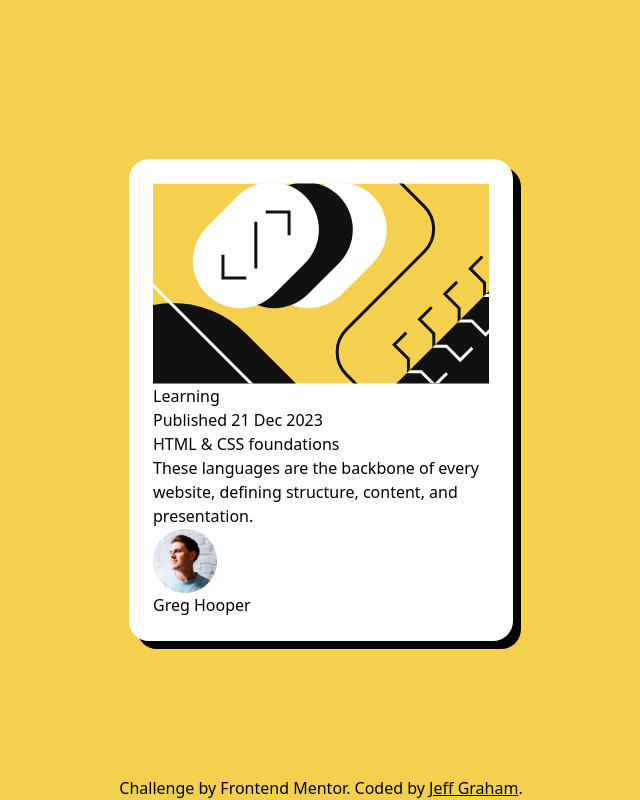
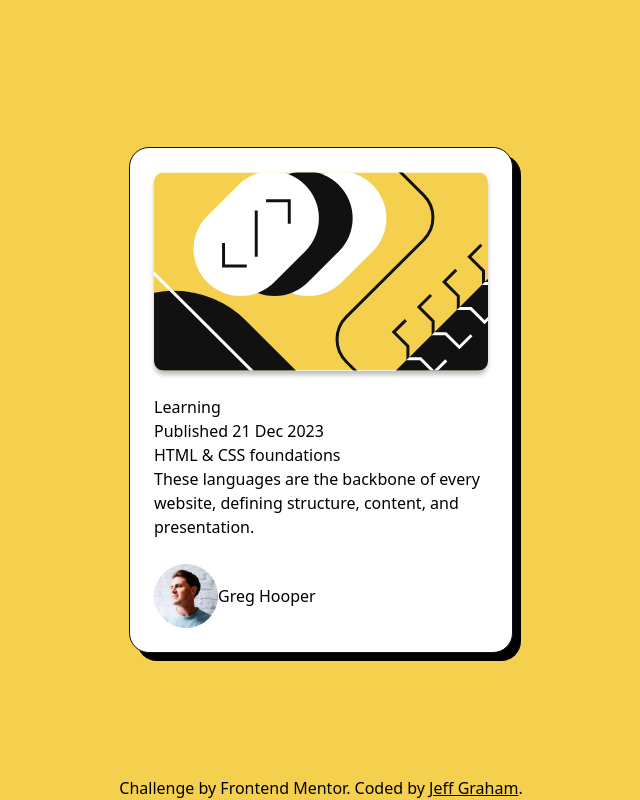
Before and after one commit to jeffgrahamcodes/blog-preview, a website: page src/index.html in a window 1280 px wide. Shown: the whole page, without its empty margins (319-959 px from the left). Drawn offline with Linux system fonts and the light colour scheme.

Commit message:
add grid

```diff
--- a/src/index.html
+++ b/src/index.html
@@ -23,10 +23,11 @@
       class="h-screen flex flex-col justify-center items-center bg-(--yellow)"
     >
       <article
-        class="bg-white w-sm box-border p-6 rounded-(--card-radius) shadow-[8px_8px_0_rgba(0,0,0,1)]"
+        class="bg-white w-sm box-border p-6 rounded-(--card-radius) shadow-[8px_8px_0_rgba(0,0,0,1)] border border-(--gray-950) grid grid-cols-1 gap-6"
       >
         <figure>
           <img
+            class="rounded-(--image-radius) shadow-[0_4px_4px_0_rgba(0,0,0,0.25)]"
             src="./assets/images/illustration-article.svg"
             alt="Illustration showing HTML and CSS concepts."
           />
@@ -40,7 +41,7 @@
             defining structure, content, and presentation.
           </p>
         </section>
-        <footer>
+        <footer class="flex items-center">
           <img
             src="./assets/images/image-avatar.webp"
             alt="Author Greg Hooper's profile picture."
--- a/src/input.css
+++ b/src/input.css
@@ -7,6 +7,7 @@
   --gray-950: #111111;
   --gray-500: #6b6b6b;
   --card-radius: 20px;
+  --image-radius: 10px;
 }
 
 .figtree-extra-bold {
```
Also changed, not shown: src/output.css.
